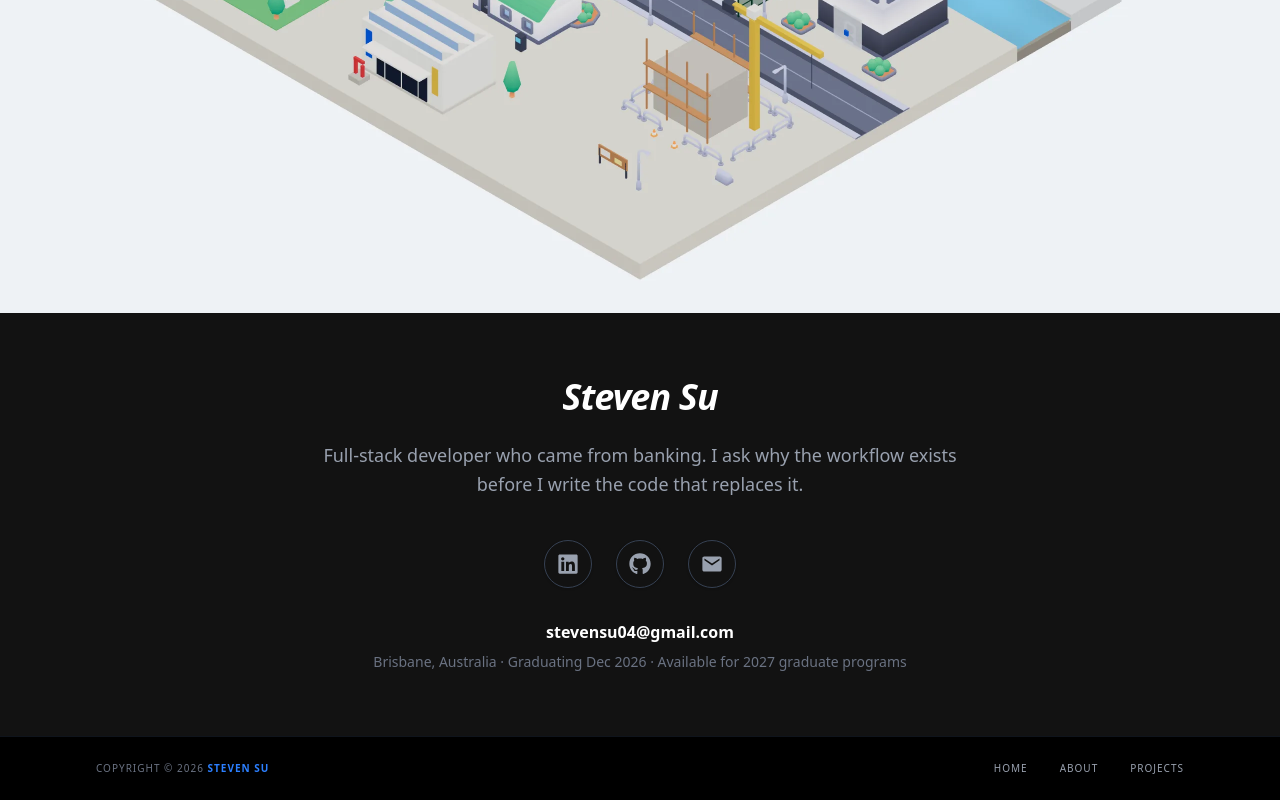
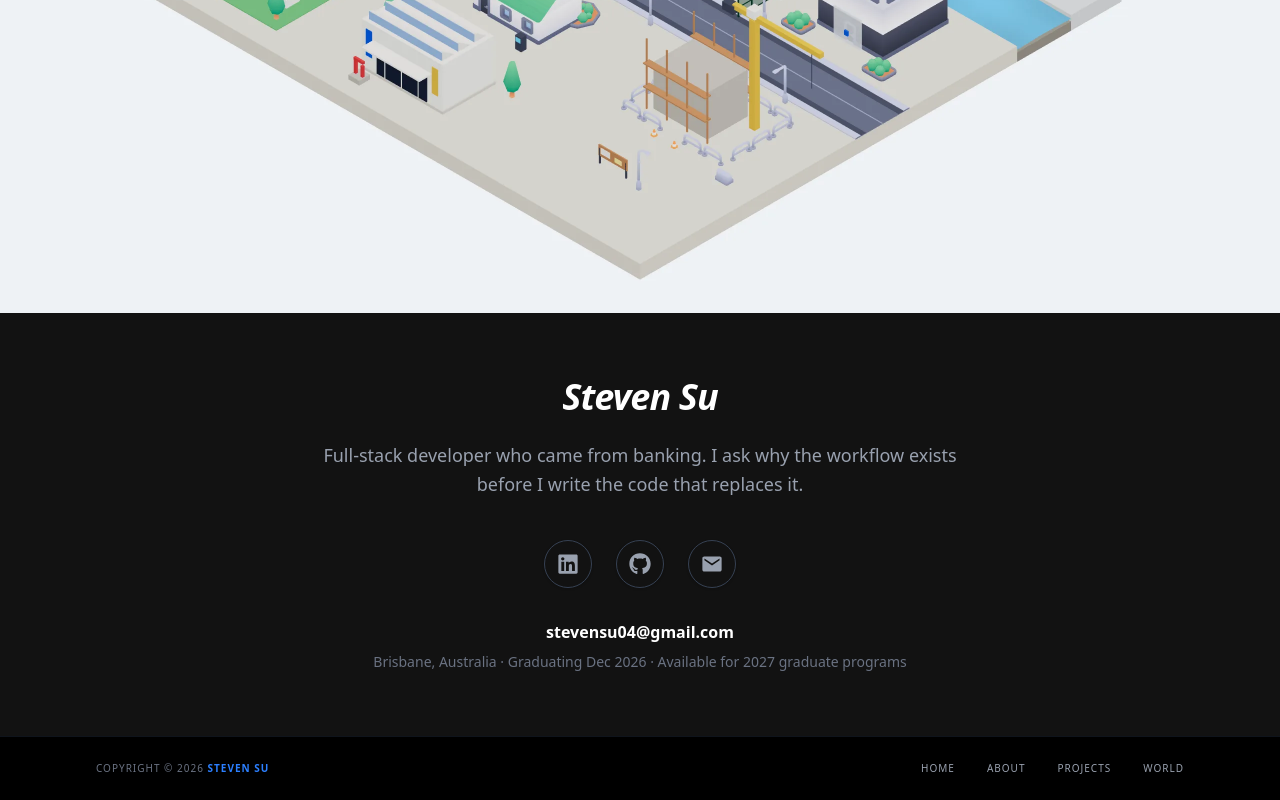
Before and after one commit to stevensu04/stevensu-resume, a Next.js app: page /world in a window 1280 px wide. Shown: the part 480-1280 px from the top of the page. Built offline with nearby package versions, Linux system fonts and the light colour scheme; no server answers.

Commit message:
feat: list World in the footer links, matching the navbar
The footer's page links stopped at Home / About / Projects, so /world was
never offered to someone who scrolled to the bottom.

```diff
--- a/src/components/Footer.tsx
+++ b/src/components/Footer.tsx
@@ -60,6 +60,9 @@ const Footer = () => {
                 <Link href="/" className="hover:text-white transition-colors">Home</Link>
                 <Link href="/about" className="hover:text-white transition-colors">About</Link>
                 <Link href="/projects" className="hover:text-white transition-colors">Projects</Link>
+                {/* Same four pages as the navbar. /world was missing, so a reader who scrolled
+                    to the bottom never saw it offered. */}
+                <Link href="/world" className="hover:text-white transition-colors">World</Link>
             </div>
             </div>
         </div>
```
